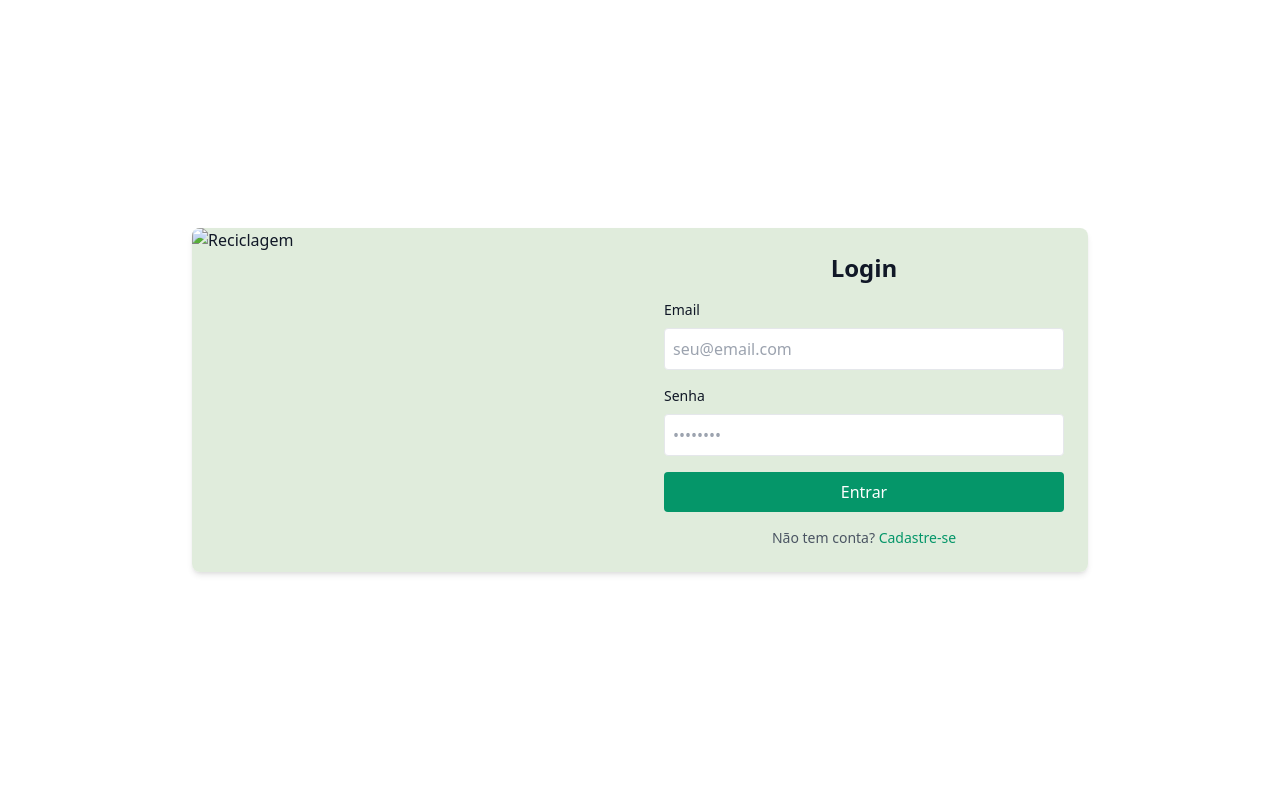
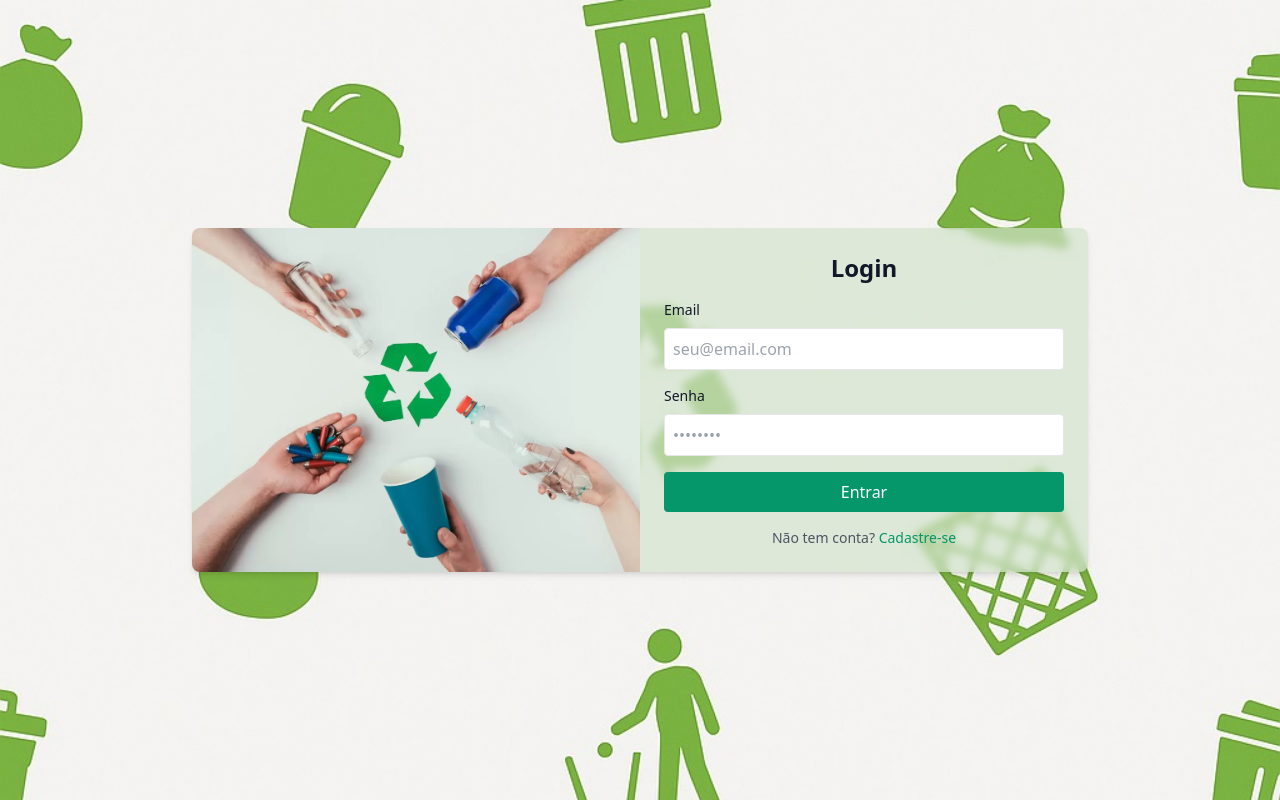
Before and after one commit to Bruun0o/eco-recicla, a plain HTML site: page index.html in a window 1280 px wide. Drawn offline with nearby package versions, Linux system fonts and the light colour scheme; the site is published under a folder, as on GitHub Pages, so addresses that start at the root find nothing.

Commit message:
Update index.html

```diff
--- a/index.html
+++ b/index.html
@@ -9,7 +9,7 @@
   <link href="https://cdn.jsdelivr.net/npm/tailwindcss@2.2.19/dist/tailwind.min.css" rel="stylesheet">
   <style>
     body {
-      background-image: url('/recicle.jpg');
+      background-image: url('recicle.jpg');
       background-size: cover;
       background-repeat: no-repeat;
       background-position: center;
@@ -26,7 +26,7 @@
 
       <!-- Imagem temática (mantida original) -->
       <div class="hidden md:block md:w-1/2">
-        <img src="/meio-ambiente-guest-post1.webp"
+        <img src="meio-ambiente-guest-post1.webp"
              alt="Reciclagem"
              class="h-full w-full object-cover">
       </div>
```
